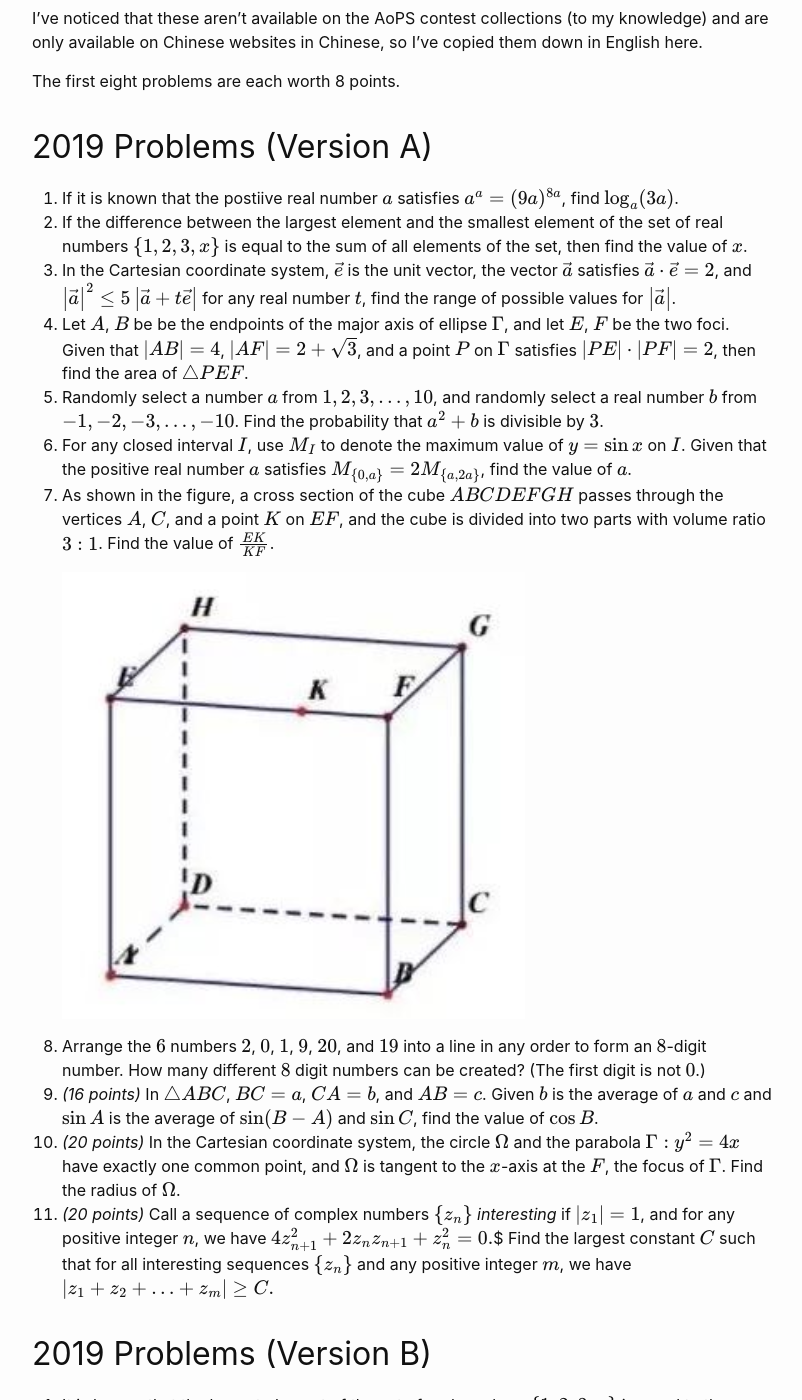
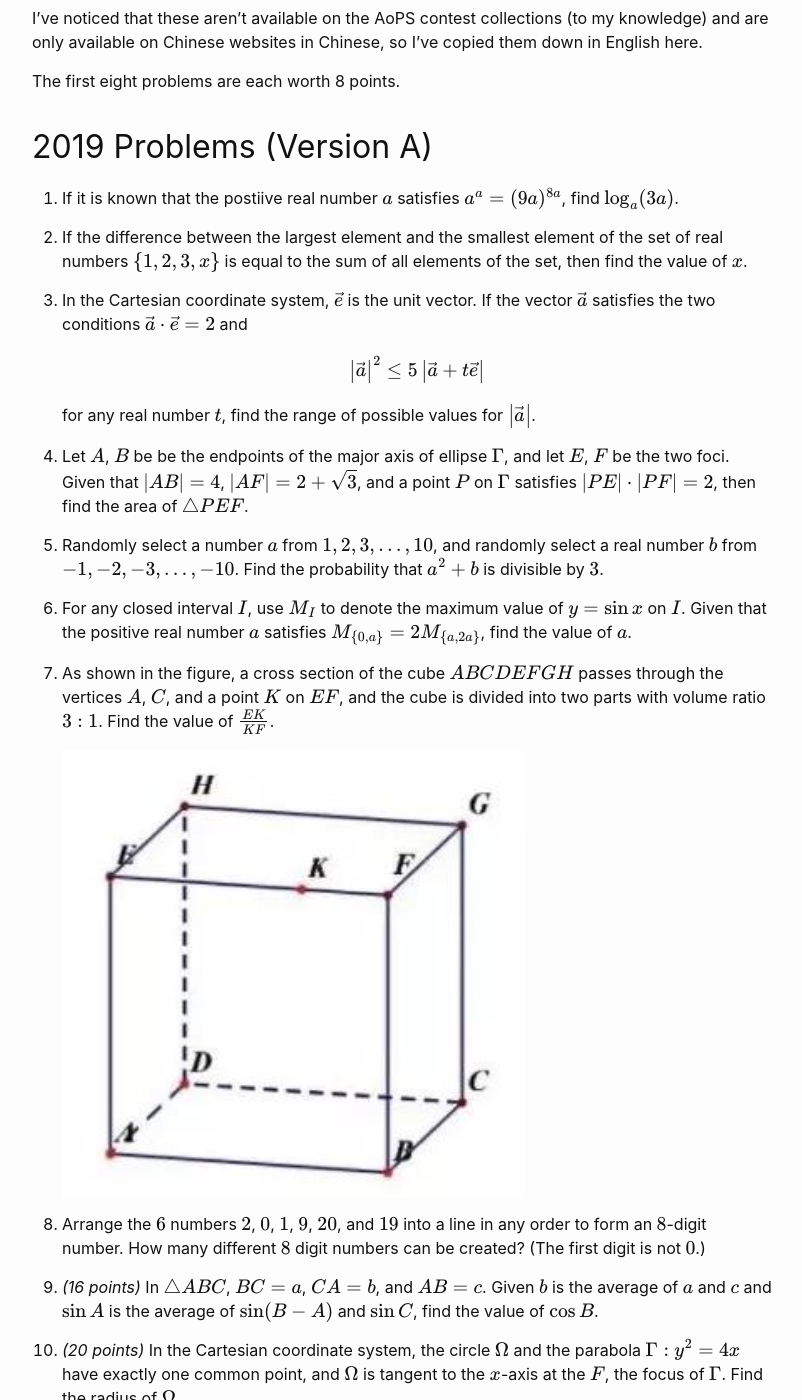
Before and after one commit to PROA200/website, a Jekyll site: the page built from _posts/2022-09-10-2019-china-hs-ml.markdown, in a window 1280 px wide and 1400 px high, scrolled down 399 px. Shown: the whole window, without its empty margins (238-1040 px from the left). Built offline with Jekyll 4.4.1, drawn with Linux system fonts in a browser that asks for light colours; formulas are drawn with MathJax 3; some of the changed text lies outside the part shown.

Commit message:
beautification stuff

```diff
--- a/_posts/2022-09-10-2019-china-hs-ml.markdown
+++ b/_posts/2022-09-10-2019-china-hs-ml.markdown
@@ -15,33 +15,66 @@ The first eight problems are each worth 8 points.
 
 ## 2019 Problems (Version A)
 1. If it is known that the postiive real number $$a$$ satisfies $$a^a=(9a)^{8a}$$, find $$\log_a(3a)$$.
+
 2. If the difference between the largest element and the smallest element of the set of real numbers $$\{1,2,3,x\}$$ is equal to the sum of all elements of the set, then find the value of $$x$$.
-3. In the Cartesian coordinate system, $$\vec{e}$$ is the unit vector, the vector $$\vec a$$ satisfies $$\vec a\cdot \vec e=2$$, and $$\left\vert \vec a\right\vert ^2 \leq 5\left\vert \vec a + t\vec e\right\vert $$ for any real number $$t$$, find the range of possible values for $$\left\vert \vec a\right\vert $$.
+
+3. In the Cartesian coordinate system, $$\vec{e}$$ is the unit vector. If the vector $$\vec a$$ satisfies the two conditions $$\vec a\cdot \vec e=2$$ and
+
+    $$\begin{aligned}\left\vert \vec a\right\vert ^2 \leq 5\left\vert \vec a + t\vec e\right\vert \end{aligned}$$
+
+    for any real number $$t$$, find the range of possible values for $$\left\vert \vec a\right\vert $$.
+
 4. Let $$A$$, $$B$$ be be the endpoints of the major axis of ellipse $$\Gamma$$, and let $$E$$, $$F$$ be the two foci. Given that $$\vert AB\vert =4$$, $$\vert AF\vert =2+\sqrt 3$$, and a point $$P$$ on $$\Gamma$$ satisfies $$\vert PE\vert \cdot \vert PF\vert =2$$, then find the area of $$\triangle PEF$$.
+
 5. Randomly select a number $$a$$ from $$1, 2, 3,\ldots,10$$, and randomly select a real number $$b$$ from $$-1,-2,-3,\ldots,-10$$. Find the probability that $$a^2+b$$ is divisible by $$3$$.
+
 6. For any closed interval $$I$$, use $$M_I$$ to denote the maximum value of $$y=\sin x$$ on $$I$$. Given that the positive real number $$a$$ satisfies $$M_{\{0,a\}}=2M_{\{a,2a\}}$$, find the value of $$a$$.
+
 7. As shown in the figure, a cross section of the cube $$ABCDEFGH$$ passes through the vertices $$A$$, $$C$$, and a point $$K$$ on $$EF$$, and the cube is divided into two parts with volume ratio $$3:1$$. Find the value of $$\frac{EK}{KF}$$.
 
 	![cube diagram](/website/assets/china-cube.png)
+
 8. Arrange the $$6$$ numbers $$2$$, $$0$$, $$1$$, $$9$$, $$20$$, and $$19$$ into a line in any order to form an $$8$$-digit number. How many different $$8$$ digit numbers can be created? (The first digit is not $$0$$.)
+
 9. *(16 points)* In $$\triangle ABC$$, $$BC=a$$, $$CA=b$$, and $$AB=c$$. Given $$b$$ is the average of $$a$$ and $$c$$ and $$\sin A$$ is the average of $$\sin(B-A)$$ and $$\sin C$$, find the value of $$\cos B$$.
+
 10. *(20 points)* In the Cartesian coordinate system, the circle $$\Omega$$ and the parabola $$\Gamma : y^2=4x$$ have exactly one common point, and $$\Omega$$ is tangent to the $$x$$-axis at the $$F$$, the focus of $$\Gamma$$. Find the radius of $$\Omega$$.
-11. *(20 points)* Call a sequence of complex numbers $$\{z_n\}$$ *interesting* if $$\vert z_1\vert =1$$, and for any positive integer $$n$$, we have $$4z_{n+1}^2+2z_nz_{n+1}+z_n^2=0.$$$ Find the largest constant $$C$$ such that for all interesting sequences $$\{z_n\}$$ and any positive integer $$m$$, we have $$\vert z_1+z_2+\ldots + z_m\vert \geq C.$$
+
+11. *(20 points)* Call a sequence of complex numbers $$\{z_n\}$$ *interesting* if $$\vert z_1\vert =1$$, and for any positive integer $$n$$, we have
+
+    $$\begin{aligned}4z_{n+1}^2+2z_nz_{n+1}+z_n^2=0.\end{aligned}$$
+
+    Find the largest constant $$C$$ such that for all interesting sequences $$\{z_n\}$$ and any positive integer $$m$$, we have $$\vert z_1+z_2+\ldots + z_m\vert \geq C.$$
 
 ## 2019 Problems (Version B)
 
 1. It is known that the largest element of the set of real numbers $$\{1,2,3,x\}$$ is equal to the sum of all elements of the set. Find $$x$$.
+
 2. If the vector $$\vec a=(2^m,-1)$$ is perpendicular to the $$\vec b=(2^m-1, 2^{m+1})$$ where $$m$$ is a real number, then find $$\vert \vec a\vert $$.
+
 3. Let $$\alpha, \beta \in (0,\pi)$$ such that $$\cos \alpha, \cos \beta$$ are the two roots of the equation $$5x^2-3x-1$$. Find the value of $$\sin\alpha\sin\beta$$.
+
 4. Suppose the triangular pyramid $$PABC$$ satisfies $$PA=PB=3$$, $$AB=BC=CA=2$$. Find the maximum value of the volume of the triangular pyramid.
+
 5. Arrange the $$5$$ numbers $$2, 0, 1, 9, 2019$$ in a row in any order to form an $$8$$-digit number. Given that the first digit is not $$0$$, find the number of different $$8$$-digit numbers that could be created.
+
 6. Find the positive integer $$n>4$$ with the property that the coefficients of $$x^{n-4}$$ and $$xy$$ in expansion of $$(x+2\sqrt y -1)^n$$ are equal.
+
 7. In the Cartesian coordinate system, the circle with center $$(r+1,0)$$ and radius $$r$$ contains a point $$(a,b)$$ satisfying $$b^2\geq 4a$$. Find the smallest possible value of $$r$$.
+
 8. Find the number of arithmetic sequences of positive integers $$\{a_n\}$$ such that $$a_1=2019$$, and, for any positive integer $$n$$, there exists a positive integer $$m$$ such that $$a_1+a_2+\cdots +a_n=a_m$$.
+
 9. *(16 points)* In an ellipse $$\Gamma$$, $$F$$ a focus and $$A,B$$ are two of the vertices. Given that $$FA=3$$ and $$FB=2$$, find all possible values of $$AB$$.
+
 10. *(20 points)*  $$a, b, c >1$$ satisfy
+
     $$\begin{cases}\lg a + \log_b c = 3,\\
     \lg b + \log_a c = 4\end{cases}.$$
+
     Find the largest possible value of $$\lg a \cdot \lg c$$.
-    *Note. Here, $$\lg$$ [denotes the base-10 logarithm.](https://en.wiktionary.org/wiki/lg)*
-11. *(20 points)* Let the sequence of complex numbers $$\{z_n\}$$ satisfy $$\vert z_1\vert =n$$, and, for any positive $$n$$, $$4z_{n+1}^2 + 2z_nz_{n+1}+z_n^2 = 0.$$$ Prove that, for any positive integer $$m$$, we have $$\vert z_1+z_2+\cdots + z_m\vert <\frac{2\sqrt 3}{3}.$$
+
+	*Note. Here, $$\lg$$ [denotes the base-10 logarithm.](https://en.wiktionary.org/wiki/lg)*
+
+11. *(20 points)* Let the sequence of complex numbers $$\{z_n\}$$ satisfy $$\vert z_1\vert =n$$, and, for any positive $$n$$, $$4z_{n+1}^2 + 2z_nz_{n+1}+z_n^2 = 0.$$$ Prove that, for any positive integer $$m$$, we have
+
+    $$\vert z_1+z_2+\cdots + z_m\vert <\frac{2\sqrt 3}{3}.$$
```
